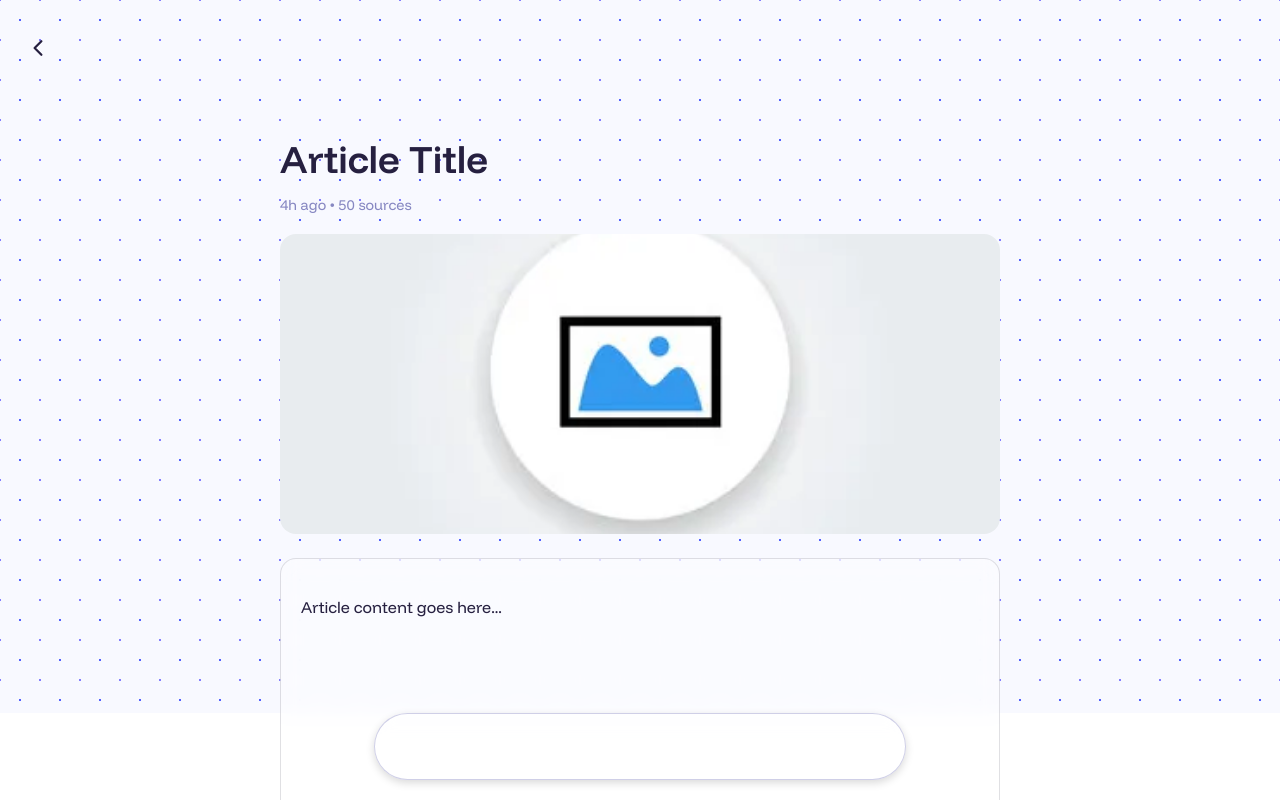
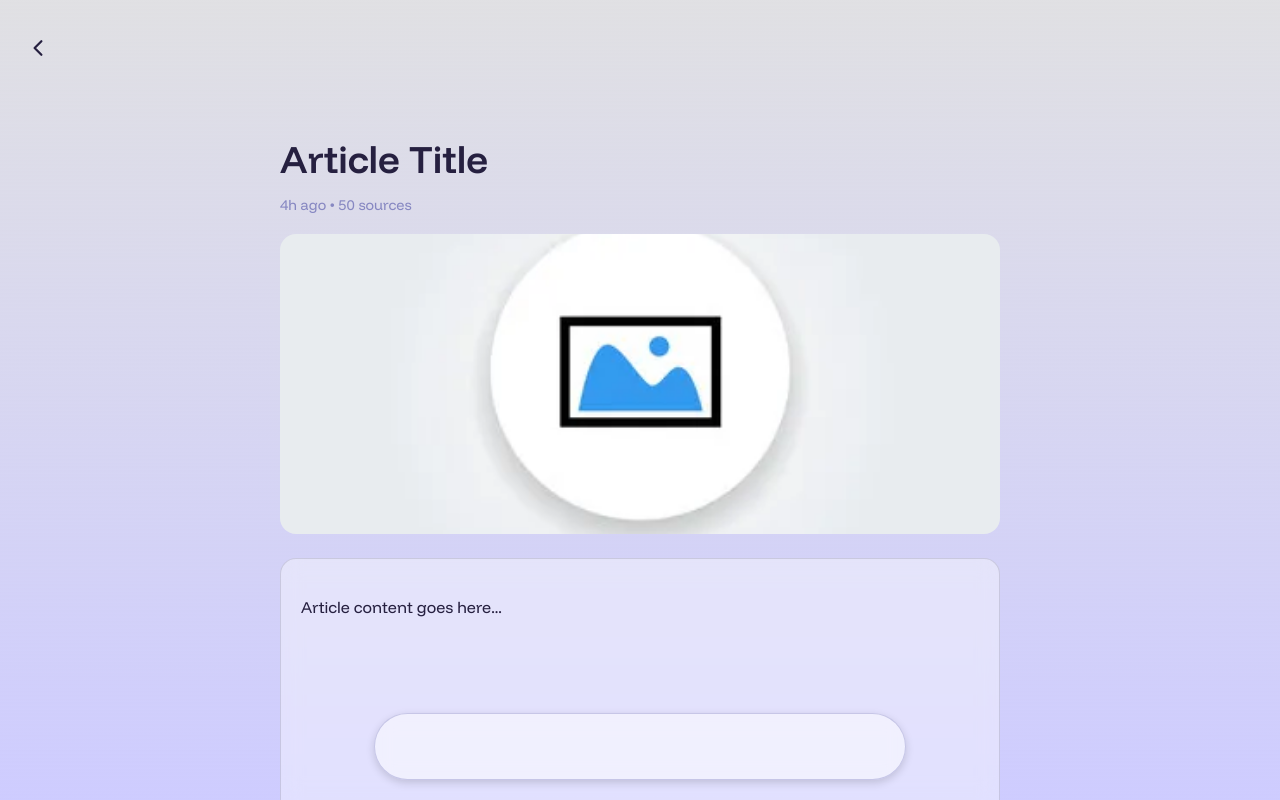
Before and after one commit to AVDiv/storion-mobile-app, a React (Vite) app: page /article/1 in a window 1280 px wide. Built offline with nearby package versions, Linux system fonts and the light colour scheme; some icons are missing.

Commit message:
`Article` page modified

```diff
--- a/src/components/pages/article/Background.css
+++ b/src/components/pages/article/Background.css
@@ -1,13 +1,14 @@
 .page-background {
-  position: fixed;
+  position: absolute;
   top: 0;
   left: 0;
   right: 0;
   bottom: 0;
-  z-index: 0;
-  background-color: #f8f9ff;
-  background-image: radial-gradient(var(--color-primary) 1px, transparent 1px),
-    radial-gradient(var(--color-secondary) 1px, transparent 1px);
-  background-size: 40px 40px;
-  background-position: 0 0, 20px 20px;
+  z-index: -1;
+  height: 100vh;
+  background: linear-gradient(
+    to bottom,
+    rgba(var(--color-dark-secondary-rgb), 0.15),
+    var(--color-light-primary)
+  );
 }
--- a/src/components/pages/article/Background.tsx
+++ b/src/components/pages/article/Background.tsx
@@ -1,7 +1,7 @@
 import React from "react";
 import "./Background.css";
 
-const ArticleBackground: React.FC = () => {
+const ArticleBackground: React.FC<{ scrollY?: number }> = ({ scrollY = 0 }) => {
   return <div className="page-background"></div>;
 };
 
--- a/src/components/pages/article/Header.css
+++ b/src/components/pages/article/Header.css
@@ -10,6 +10,7 @@ ion-header.translucent {
   transform: translateY(10px);
   transition: all 0.3s ease;
   position: absolute;
+  top: 30%;
   left: 56px;
   right: 16px;
 }
```
